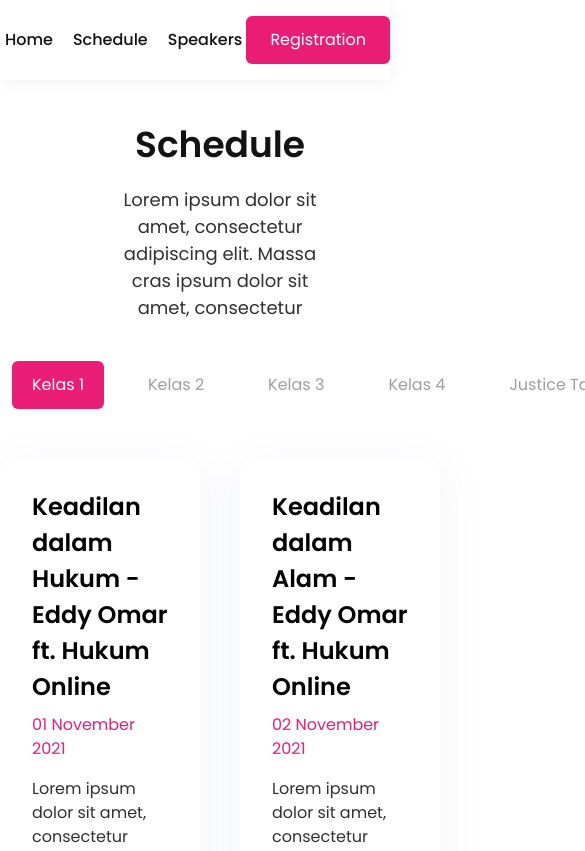
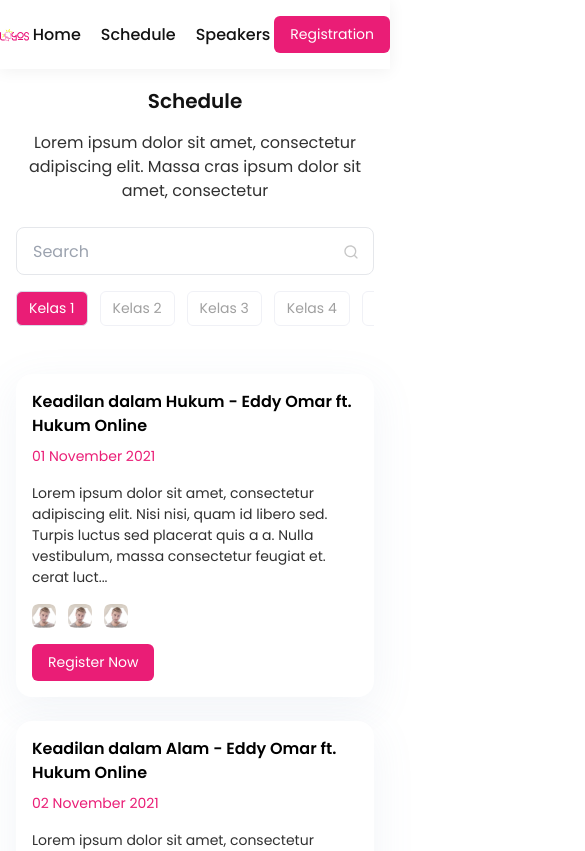
Before and after one commit to logos-engineer/logos-fest, a Next.js app: page /schedule in a window 390 px wide. Shown: the top 851 px of the page, 585 px wide, since content can reach past the window. Built offline with nearby package versions, Linux system fonts and the light colour scheme.

Commit message:
add schedule page mobile

```diff
--- a/src/components/Common/Button.js
+++ b/src/components/Common/Button.js
@@ -19,7 +19,7 @@ const Button = ({
         variant === 'outline-primary' && [
           'text-pink-500 bg-white hover:bg-pink-500 hover:text-white border border-pink-500',
         ],
-        size === 'base' && ['px-6 py-3 text-base']
+        size === 'base' && ['px-4 py-2 md:px-6 md:py-3 text-sm md:text-base']
       )}
       onClick={onClick}
     >
--- a/src/components/Common/Grid.js
+++ b/src/components/Common/Grid.js
@@ -4,7 +4,9 @@ import PropTypes from 'prop-types';
 
 const Grid = ({ className, children }) => {
   return (
-    <div className={clsx('grid gap-10 grid-cols-12 w-full', className)}>
+    <div
+      className={clsx('grid gap-6 grid-cols-12 w-full md:gap-10', className)}
+    >
       {children}
     </div>
   );
--- a/src/components/Homepage/Common/CardSchedule.js
+++ b/src/components/Homepage/Common/CardSchedule.js
@@ -5,14 +5,16 @@ import Link from 'next/link';
 
 const CardSchedule = ({ title, date, subtitle, imgPerson, urlRegister }) => {
   return (
-    <div className="flex flex-col px-8 py-8 w-full bg-white rounded-2xl shadow-fest">
-      <h5 className="text-black-500 text-xl font-semibold">{title}</h5>
-      <p className="mt-2 text-pink-500 text-base">{date}</p>
-      <p className="mt-4 text-base">{subtitle}</p>
-      <div className="flex mt-6 w-full space-x-4">
+    <div className="flex flex-col px-4 py-4 w-full bg-white rounded-2xl shadow-fest md:px-8 md:py-8">
+      <h5 className="text-[16px] text-black-500 font-semibold md:text-xl">
+        {title}
+      </h5>
+      <p className="mt-2 text-pink-500 text-sm md:text-base">{date}</p>
+      <p className="mt-4 text-sm md:text-base">{subtitle}</p>
+      <div className="flex mt-4 w-full space-x-3 md:mt-6 md:space-x-4">
         {imgPerson.map((item, index) => (
           <div
-            className="h-[42px] w-[42px] rounded-md overflow-hidden"
+            className="h-[24px] w-[24px] md:h-[42px] md:w-[42px] rounded-md overflow-hidden"
             key={index}
           >
             <img
@@ -25,7 +27,7 @@ const CardSchedule = ({ title, date, subtitle, imgPerson, urlRegister }) => {
       </div>
       <Link href={urlRegister} passHref>
         <a>
-          <Button variant="primary" size="base" className="mt-8">
+          <Button variant="primary" size="base" className="mt-4 md:mt-8">
             Register Now
           </Button>
         </a>
--- a/src/components/Homepage/Common/HeadSection.js
+++ b/src/components/Homepage/Common/HeadSection.js
@@ -5,11 +5,11 @@ import PropTypes from 'prop-types';
 const HeadSection = ({ className, title, subtitle = '' }) => {
   return (
     <div className={clsx('flex flex-col ', className)}>
-      <h3 className="text-center text-black-primary text-3xl font-semibold leading-1.4 capitalize">
+      <h3 className="text-center text-black-primary text-lg font-semibold leading-1.4 capitalize md:text-3xl">
         {title}
       </h3>
       {subtitle && subtitle.length > 0 && (
-        <h6 className="mt-4 text-center text-md">{subtitle}</h6>
+        <h6 className="mt-4 text-center text-base md:text-md">{subtitle}</h6>
       )}
     </div>
   );
--- a/src/components/SchedulePage/ClassList.js
+++ b/src/components/SchedulePage/ClassList.js
@@ -2,19 +2,17 @@ import clsx from 'clsx';
 
 const ClassList = ({ active, id, title, setSelected }) => {
   return (
-    <div>
     <button
       onClick={() => setSelected(id)}
       className={clsx(
-          'mx-3 px-5 py-3 min-w-max rounded-md transition-all',
+        'px-[12px] py-[6px] border-[1px] mr-3 min-w-max text-sm border-black-line rounded-md transition-all md:mr-6 md:px-5 md:py-3 md:text-base',
         active
-            ? 'bg-pink-500 text-white'
+          ? 'bg-pink-500 text-white border-transparent'
           : 'bg-white text-black-primary opacity-40'
       )}
     >
       {title}
     </button>
-    </div>
   );
 };
 
--- a/src/pages/schedule/index.js
+++ b/src/pages/schedule/index.js
@@ -41,17 +41,17 @@ const Schedule = () => {
   return (
     <section id="schedule">
       <Layout>
-        <Container className="pt-[120px] w-full">
+        <Container className="pt-[87px] md:pt-[120px] px-4 w-full">
           <Grid>
-            <div className="col-span-6 col-start-4">
+            <div className="col-span-full md:col-span-6 md:col-start-4">
               <HeadSection
                 title="Schedule"
                 subtitle="Lorem ipsum dolor sit amet, consectetur adipiscing elit. Massa cras ipsum dolor sit amet, consectetur"
               />
             </div>
-            <div className="flex flex-col col-span-12">
-              <div className="flex flex-row items-stretch justify-between">
-                <div className="flex flex-row">
+            <div className="fl flex flex-col col-span-12">
+              <div className="flex flex-col-reverse gap-4 items-stretch justify-between md:flex-row">
+                <div className="no-scrollbar flex flex-row overflow-x-auto xl:overflow-x-auto">
                   {listSchedule.map((item) => (
                     <ClassList
                       key={item.title}
@@ -62,11 +62,11 @@ const Schedule = () => {
                     />
                   ))}
                 </div>
-                <div className="relative flex">
+                <div className="relative max-h-12">
                   <input
                     type="text"
                     placeholder="Search"
-                    className="px-4 border-2 rounded-lg focus:outline-none"
+                    className="border-[1px] px-4 py-3 w-full h-full rounded-lg focus:outline-none"
                     onChange={(event) => {
                       setSearch(event.target.value);
                     }}
@@ -78,7 +78,7 @@ const Schedule = () => {
                   />
                 </div>
               </div>
-              <div className="grid gap-10 grid-cols-2 mt-12">
+              <div className="grid gap-6 grid-cols-1 mt-12 md:gap-10 md:grid-cols-2">
                 {renderFiltered()}
               </div>
             </div>
--- a/styles/tailwind.css
+++ b/styles/tailwind.css
@@ -1,5 +1,6 @@
 @tailwind base;
 @tailwind components;
+@tailwind utilities;
 /* purgecss start ignore */
 
 @layer base {
@@ -49,4 +50,17 @@
   left: -5%;
 }
 /* purgecss end ignore */
-@tailwind utilities;
+@layer utilities {
+  @variants responsive {
+    /* Hide scrollbar for Chrome, Safari and Opera */
+    .no-scrollbar::-webkit-scrollbar {
+      display: none;
+    }
+
+    /* Hide scrollbar for IE, Edge and Firefox */
+    .no-scrollbar {
+      -ms-overflow-style: none; /* IE and Edge */
+      scrollbar-width: none; /* Firefox */
+    }
+  }
+}
```
Lines whose indentation alone changed are shown as unchanged.
